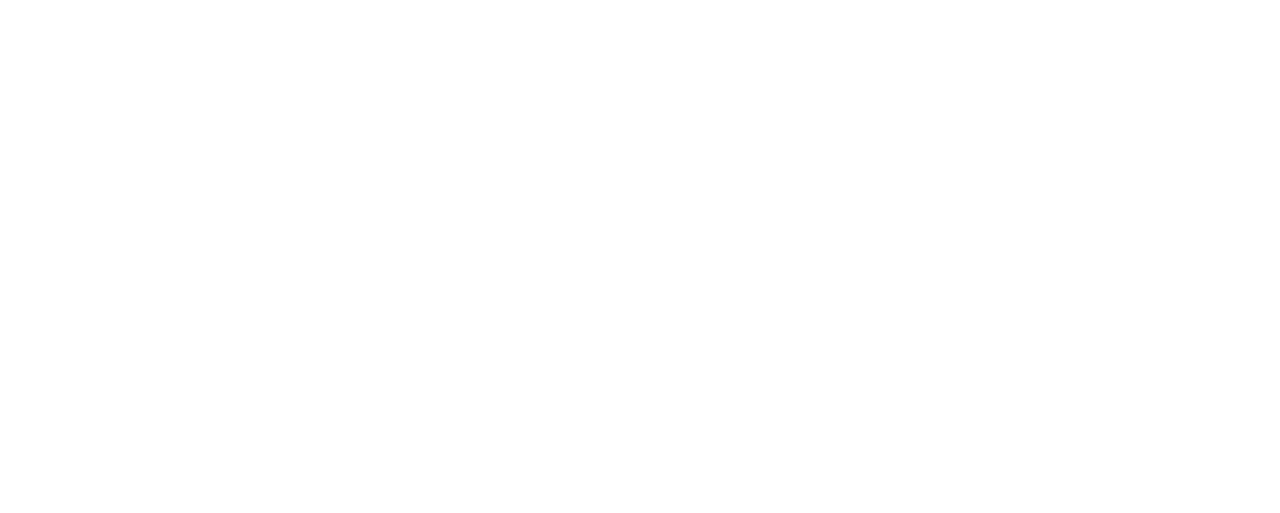
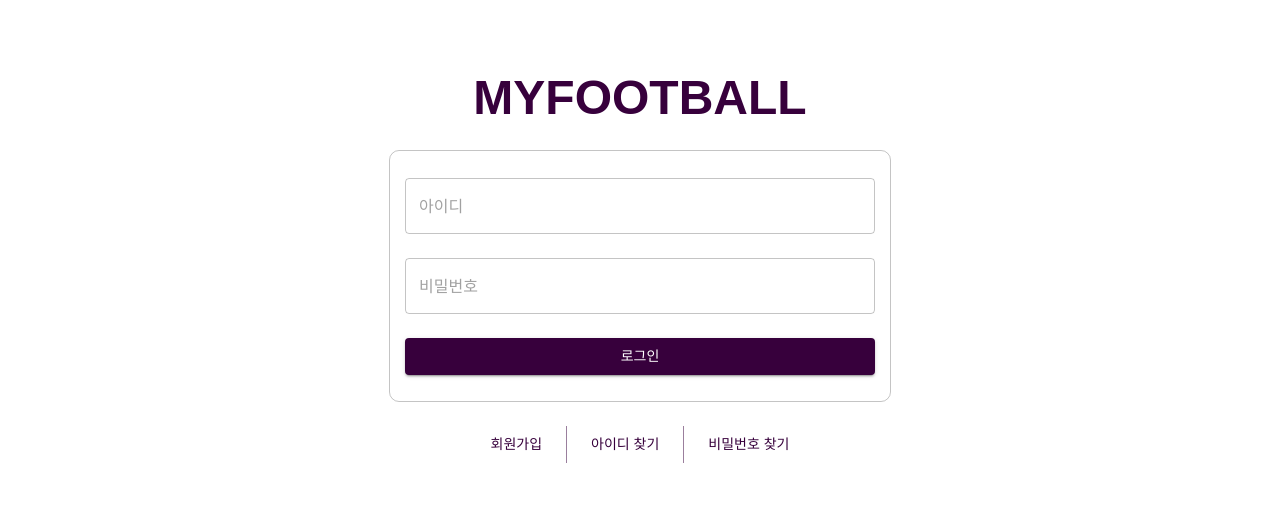
Before and after one commit to Leekee0905/MyFootball, a React (Vite) app in the folder frontend/: page /login in a window 1280 px wide. Shown: the part 164-677 px from the top of the page. Built offline with nearby package versions, Linux system fonts and the light colour scheme; no server answers.

Commit message:
로그인 페이지 추가

```diff
--- a/frontend/src/pages/Login/Login.tsx
+++ b/frontend/src/pages/Login/Login.tsx
@@ -1,5 +1,136 @@
+import {
+  Box,
+  Button,
+  ButtonGroup,
+  Container,
+  FormControl,
+  InputLabel,
+  TextField,
+  Typography,
+  useTheme,
+} from '@mui/material';
+import { Controller, useForm } from 'react-hook-form';
+import { LoginData } from '../../types/login';
+import { useRouter } from '../../hooks/useRouter';
+import { useEffect } from 'react';
+
+const MIN_PASSWORD_LENGTH = 13;
+
 const Login = () => {
-  return <>Login</>;
+  const theme = useTheme();
+  const { routeTo } = useRouter();
+  const {
+    getValues,
+    setValue,
+    control,
+    setError,
+    handleSubmit,
+    formState: { errors },
+  } = useForm<LoginData>({
+    defaultValues: {
+      id: '',
+      password: '',
+    },
+  });
+
+  const onSubmit = handleSubmit((data) => {
+    console.log('Form Data:', data);
+  });
+  const validatePassword = (password: string) => {
+    // 비밀번호 유효성 검사 규칙을 적용
+    if (password.length < MIN_PASSWORD_LENGTH) {
+      return `비밀번호는 최소 ${MIN_PASSWORD_LENGTH}자 이상이어야 합니다.`;
+    }
+
+    // 다른 유효성 검사 규칙을 추가할 수 있습니다.
+
+    return undefined;
+  };
+  useEffect(() => {
+    console.log(errors);
+  }, [errors]);
+  return (
+    <Container sx={{ marginY: '10%', textAlign: 'center' }}>
+      <Typography
+        variant="h3"
+        sx={{ color: theme.palette.primary.main, fontWeight: 'bold' }}
+      >
+        MYFOOTBALL
+      </Typography>
+      <Box
+        sx={{
+          display: 'flex',
+          justifyContent: 'center',
+          alignItems: 'center',
+          marginX: 'auto',
+          marginY: '24px',
+          border: '1px solid rgba(0, 0, 0, 0.23)',
+          borderRadius: '10px',
+          maxWidth: '500px',
+          minHeight: '250px',
+        }}
+      >
+        <form onSubmit={onSubmit}>
+          <Box>
+            <FormControl fullWidth sx={{ marginBottom: '24px' }}>
+              <Controller
+                name="id"
+                control={control}
+                rules={{ required: true }}
+                render={({ field, fieldState }) => (
+                  <TextField
+                    {...field}
+                    variant="outlined"
+                    placeholder="아이디"
+                    error={!!fieldState.error}
+                    helperText={fieldState.error?.message}
+                  />
+                )}
+              />
+            </FormControl>
+            <FormControl fullWidth>
+              <Controller
+                name="password"
+                control={control}
+                rules={{
+                  required: true,
+                  validate: (value) => validatePassword(value),
+                }}
+                render={({ field, fieldState }) => (
+                  <TextField
+                    {...field}
+                    variant="outlined"
+                    type="password"
+                    placeholder="비밀번호"
+                    error={!!fieldState.error}
+                    helperText={fieldState.error?.message}
+                  />
+                )}
+              />
+            </FormControl>
+          </Box>
+          <Button
+            type="submit"
+            variant="contained"
+            sx={{ width: '100%', marginTop: '24px' }}
+          >
+            로그인
+          </Button>
+        </form>
+      </Box>
+      <ButtonGroup
+        variant="text"
+        aria-label="login signup button group"
+        sx={{ justifyContent: 'space-between' }}
+      >
+        <Button sx={{ paddingX: '24px' }} onClick={() => routeTo('/signUp')}>
+          회원가입
+        </Button>
+        <Button sx={{ paddingX: '24px' }}>아이디 찾기</Button>
+        <Button sx={{ paddingX: '24px' }}>비밀번호 찾기</Button>
+      </ButtonGroup>
+    </Container>
+  );
 };
 
 export default Login;
```
